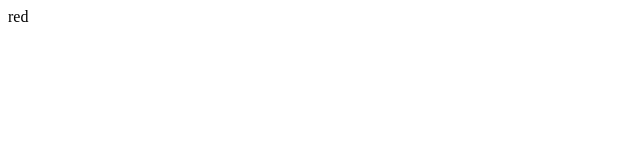
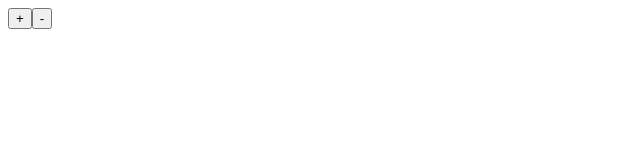
Before and after one commit to XanderUZZZER/react-redux-typescript, a React (Create React App) app: page / in a window 1280 px wide. Shown: the top 160 px of the page, without its empty margins (0-640 px from the left). Built offline with nearby package versions, Linux system fonts and the light colour scheme.

Commit message:
initial commit

```diff
--- a/src/index.tsx
+++ b/src/index.tsx
@@ -1,12 +1,25 @@
 import React from 'react'
+import { useState } from 'react'
 import ReactDOM from 'react-dom'
 
 interface AppProps {
-  color: string
+  color?: string
 }
 
-const App = (props: AppProps) => {
-  return <div>{props.color}</div>
+interface AppState {
+  counter: number
+}
+
+const App: React.FC<AppProps> = () => {
+  const [{ counter }, setCounter] = useState<AppState>(0)
+
+  return (
+    <div>
+      <button onClick={() => setCounter(counter + 1)}>+</button>
+      <button onClick={() => setCounter(counter - 1)}>-</button>
+      <p>{counter}</p>
+    </div>
+  )
 }
 
 ReactDOM.render(<App color='red' />, document.querySelector('#root'))
```
